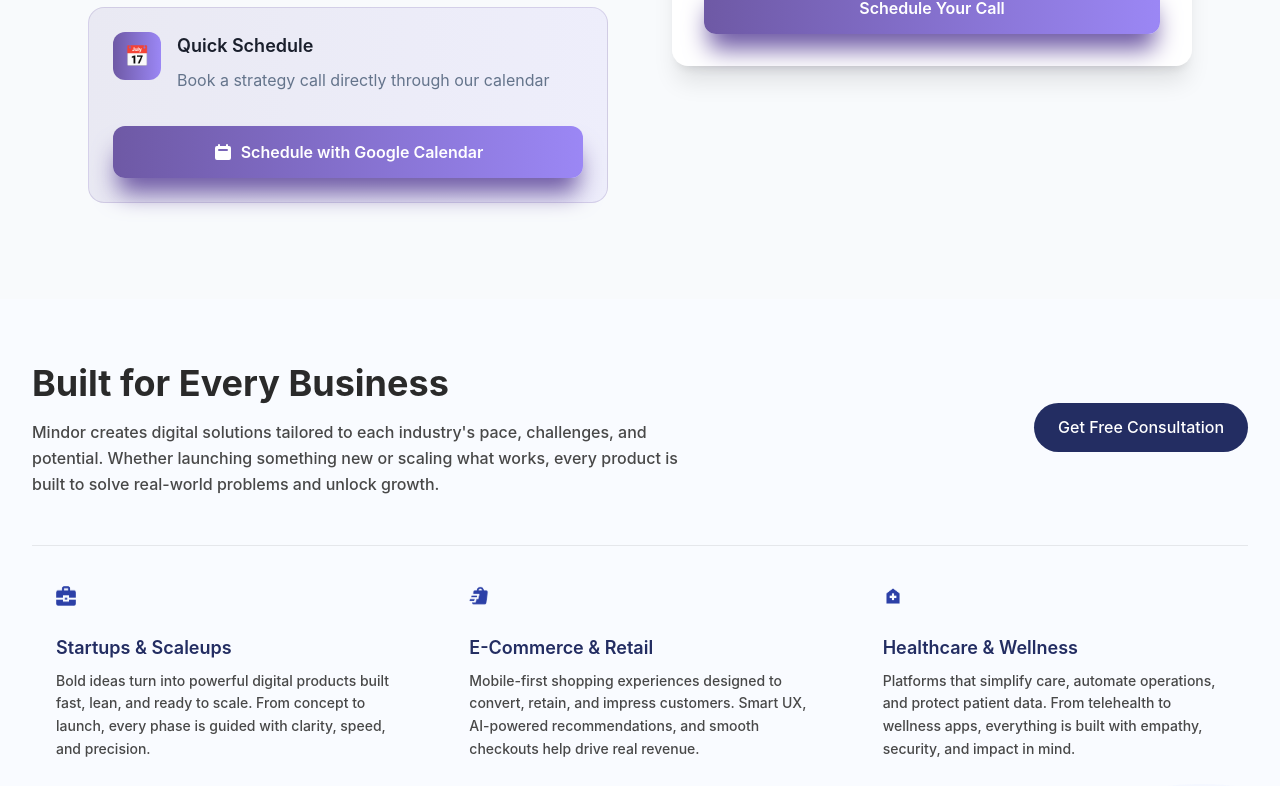
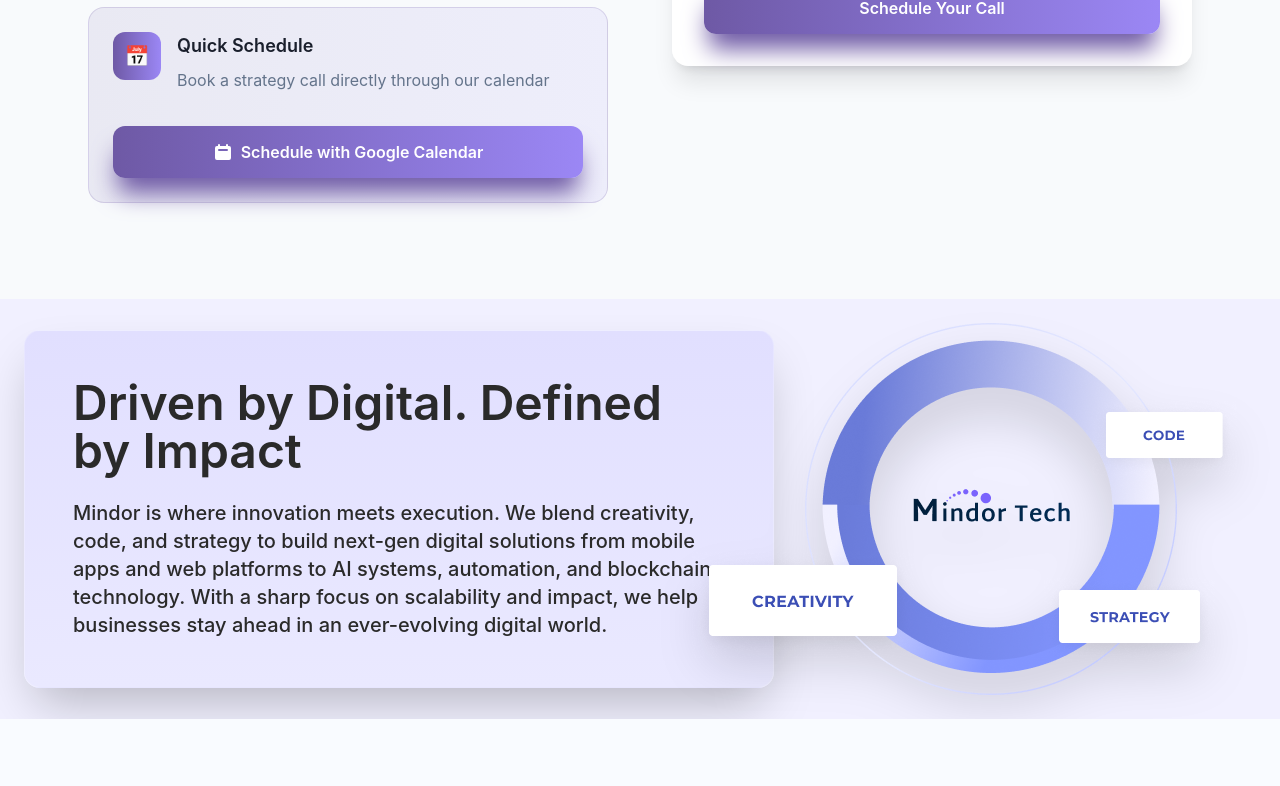
Before and after one commit to rastogi30/Mindor-tech, a Next.js app: page / in a window 1280 px wide. Shown: the part 1979-2765 px from the top of the page. Built offline with nearby package versions, Linux system fonts and the light colour scheme.

Commit message:
mindor about added

```diff
--- a/pages/index.tsx
+++ b/pages/index.tsx
@@ -11,6 +11,7 @@ const SuccessModal = dynamic(() => import('../src/components/SuccessModal'));
 const CTASection = dynamic(() => import('../src/components/CTASection'));
 const Founder = dynamic(() => import('../src/components/Founder'));
 const Business  = dynamic(() => import('../src/components/Business'));
+const Mindor = dynamic(() => import('../src/components/Mindor'));
 
 const HomePage: React.FC = () => {
   const [showSuccessModal, setShowSuccessModal] = useState<boolean>(false);
@@ -66,6 +67,7 @@ const HomePage: React.FC = () => {
           onClose={() => setShowSuccessModal(false)}
         />
       </main>
+      <Mindor />
       <Business />
       <Founder />
       <CTASection />
--- /dev/null
+++ b/src/components/Mindor.tsx
@@ -0,0 +1,36 @@
+import React from 'react';
+
+const Mindor: React.FC = () => {
+    return (
+        <div className=" md:p-6 flex items-center justify-center" style={{ backgroundColor: '#F1F0FF' }}>
+            <div className="grid grid-cols-1 lg:grid-cols-2 gap-6 md:gap-8 lg:gap-16 w-full  items-center">
+                <div className="order-2 lg:order-1  lg:w-[750px]">
+                    <div className="bg-gradient-to-b from-[#E1DFFF] to-[#EAE9FF] backdrop-blur-sm p-6 md:p-8 lg:p-12 rounded-2xl shadow-2xl border border-white/20">
+                        <h2 className="text-xl sm:text-2xl md:text-3xl lg:text-4xl xl:text-5xl font-semibold mb-4 md:mb-6 leading-tight" style={{ color: '#2A2A2A' }}>
+                            Driven by Digital. Defined by Impact
+                        </h2>
+                        <p className="text-sm sm:text-base md:text-lg lg:text-xl leading-relaxed font-medium" style={{ color: '#2A2A2A' }}>
+                            Mindor is where innovation meets execution. We blend creativity, code, and
+                            strategy to build next-gen digital solutions from mobile apps and web platforms
+                            to AI systems, automation, and blockchain technology. With a sharp focus on
+                            scalability and impact, we help businesses stay ahead in an ever-evolving digital
+                            world.
+                        </p>
+                    </div>
+                </div>
+
+                <div className="order-1 lg:order-2 flex justify-center items-center">
+                    <div className="sm:max-w-sm md:max-w-md lg:max-w-lg xl:max-w-xl">
+                        <img
+                            src="/assets/Mindor.png"
+                            alt="Mindor Tech Logo"
+                            className="w-full h-auto drop-shadow-2xl"
+                        />
+                    </div>
+                </div>
+            </div>
+        </div>
+    );
+};
+
+export default Mindor;
```
